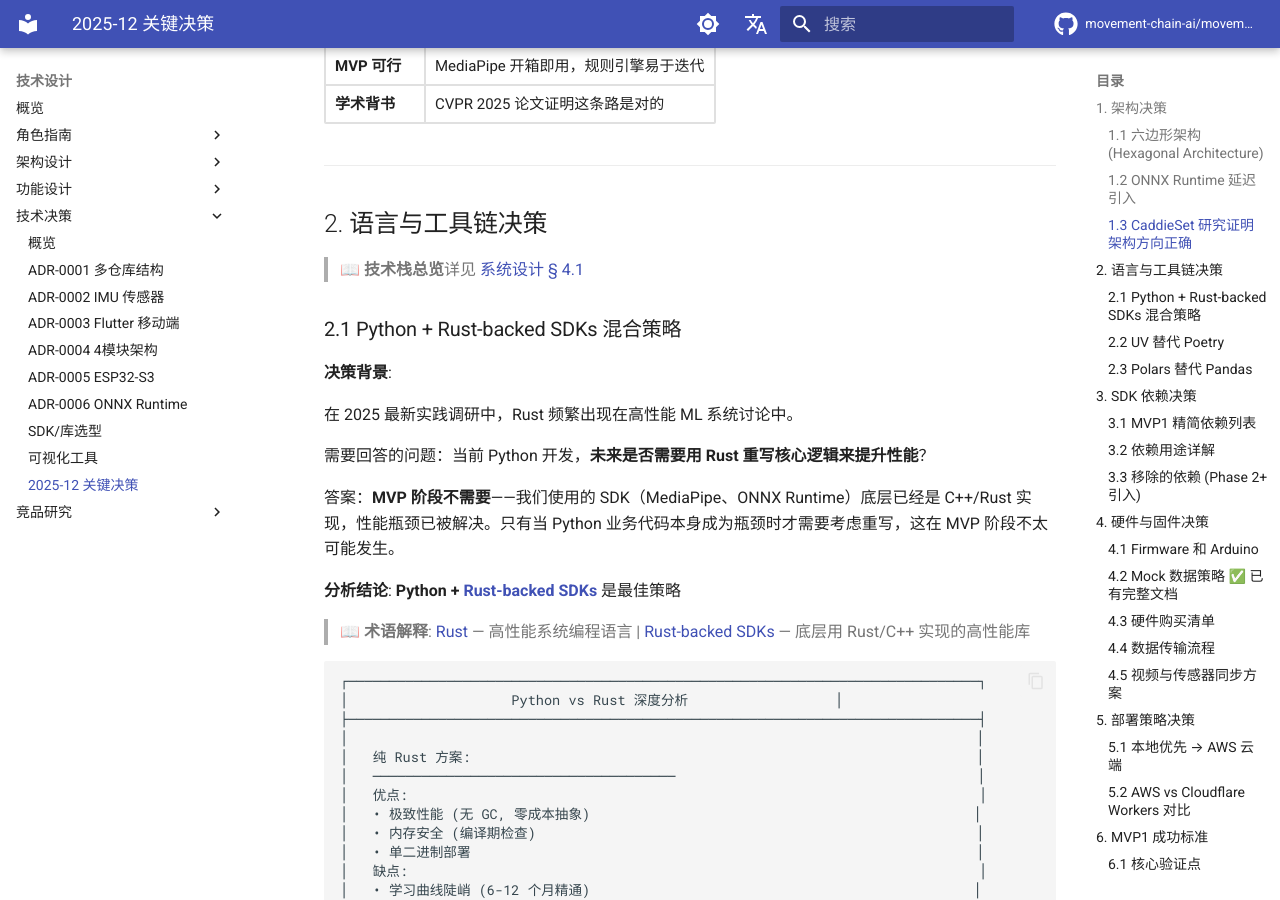
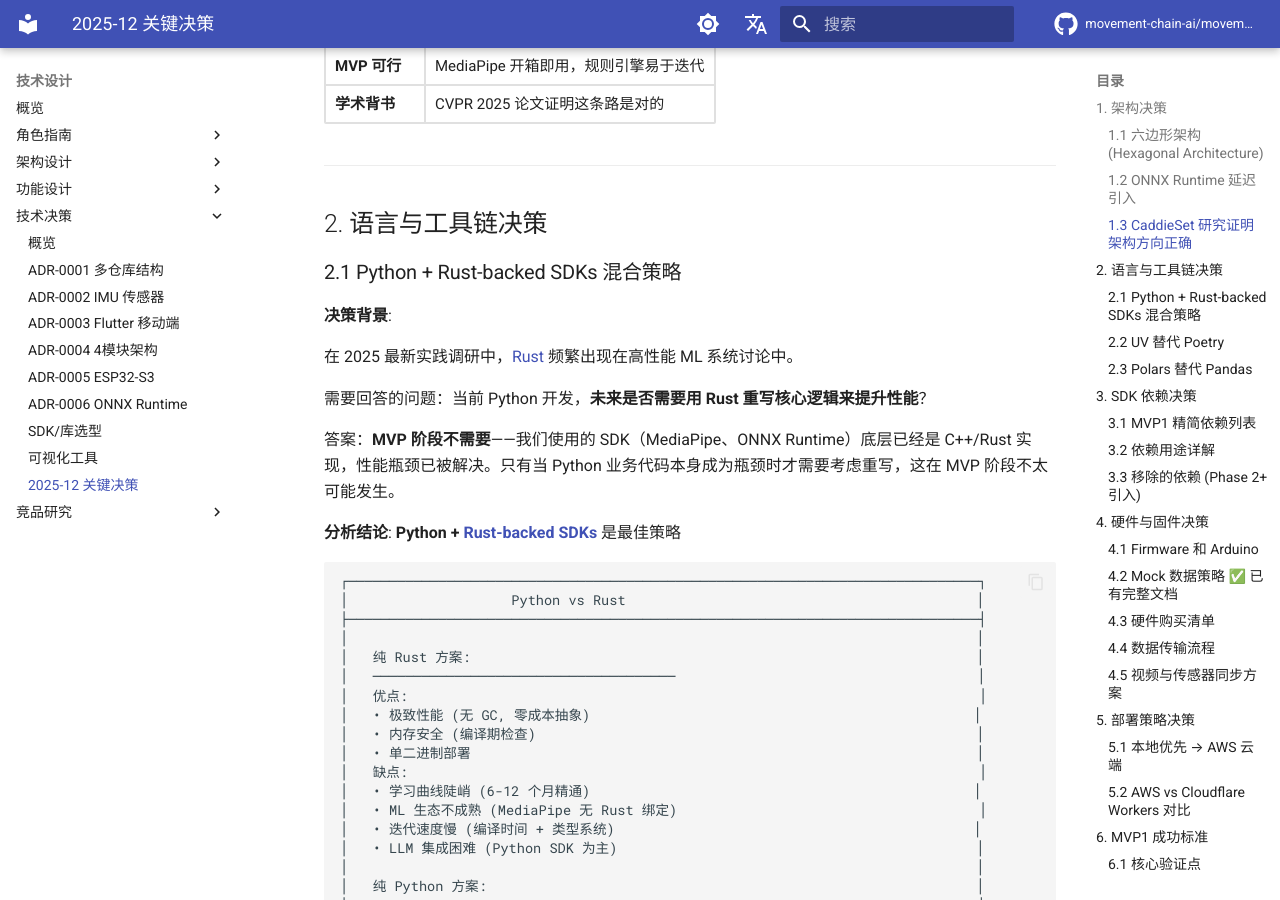
Before and after one commit to movement-chain-ai/movement-chain-docs, an MkDocs documentation site: the page built from docs/zh/design/decisions/architecture-decisions-2025-12-23.md, in a window 1280 px wide and 900 px high, scrolled down 4541 px. Built offline with MkDocs 1.6.1 and Material for MkDocs 9.7.7, drawn with Linux system fonts in a browser that asks for light colours; comment, search, counter and statistics services are not loaded; the version menu is left out; some of the changed text lies outside the part shown.

````diff
--- a/docs/zh/design/decisions/architecture-decisions-2025-12-23.md
+++ b/docs/zh/design/decisions/architecture-decisions-2025-12-23.md
@@ -173,7 +173,7 @@ movement-chain-ml/
 | Vision Transformer | 端到端 DL | 28.41 | ❌ 差 3 倍 |
 | MobileNet V3 | 端到端 DL | 32.32 | ❌ 差 4 倍 |
 
-> 📖 **术语解释**: [MSE (Mean Squared Error)](../../reference/ml-glossary.md#4-mse-均方误差) — 预测误差的平方均值，越小越好。
+> 📖 **备注**: [MSE (Mean Squared Error)](../../reference/ml-glossary.md#4-mse-均方误差) — 预测误差的平方均值，越小越好。
 
 #### 为什么会这样？
 
@@ -209,13 +209,11 @@ Movement Chain AI 架构（与 CaddieSet 研究一致）：
 
 ## 2. 语言与工具链决策
 
-> 📖 **技术栈总览**详见 [系统设计 § 4.1](../architecture/system-design.md#41-技术栈总览)
-
 ### 2.1 Python + Rust-backed SDKs 混合策略 {#21-python-rust-混合策略}
 
 **决策背景**:
 
-在 2025 最新实践调研中，Rust 频繁出现在高性能 ML 系统讨论中。
+在 2025 最新实践调研中，[Rust](../../reference/software-glossary.md#2-rust) 频繁出现在高性能 ML 系统讨论中。
 
 需要回答的问题：当前 Python 开发，**未来是否需要用 Rust 重写核心逻辑来提升性能**？
 
@@ -223,11 +221,9 @@ Movement Chain AI 架构（与 CaddieSet 研究一致）：
 
 **分析结论**: **Python + [Rust-backed SDKs](../../reference/software-glossary.md#3-rust-backed-sdks)** 是最佳策略
 
-> 📖 **术语解释**: [Rust](../../reference/software-glossary.md#2-rust) — 高性能系统编程语言 | [Rust-backed SDKs](../../reference/software-glossary.md#3-rust-backed-sdks) — 底层用 Rust/C++ 实现的高性能库
-
-```text
-┌─────────────────────────────────────────────────────────────────────────────┐
-│                    Python vs Rust 深度分析                  │
+```text
+┌─────────────────────────────────────────────────────────────────────────────┐
+│                    Python vs Rust                                           │
 ├─────────────────────────────────────────────────────────────────────────────┤
 │                                                                             │
 │   纯 Rust 方案:                                                              │
@@ -320,8 +316,6 @@ Movement Chain AI 架构（与 CaddieSet 研究一致）：
 ### 2.2 UV 替代 Poetry {#22-uv-替代-poetry}
 
 **决策**: 使用 UV 作为 Python [包管理器](../../reference/software-glossary.md#4-包管理器-package-manager)
-
-> 📖 **术语解释**: [包管理器](../../reference/software-glossary.md#4-包管理器-package-manager) — 管理项目依赖的工具（pip、Poetry、uv）
 
 **2025 趋势验证**:
 
@@ -902,7 +896,7 @@ build-backend = "hatchling.build"
 └─────────────────────────────────────────────────────────────────────────────┘
 ```
 
-#### ⚠️ BLE 时间[抖动](../../reference/engineering-glossary.md#10-ble-抖动-ble-jitter)问题 (2025-12 研究验证)
+#### ⚠️ [BLE 时间抖动问题](../../reference/engineering-glossary.md#10-ble-抖动-ble-jitter) (2025-12 研究验证)
 
 ```text
 ┌─────────────────────────────────────────────────────────────────────────────┐
````
Also changed, not shown: other parts of docs/zh/design/decisions/architecture-decisions-2025-12-23.md (+1 -0 lines).
